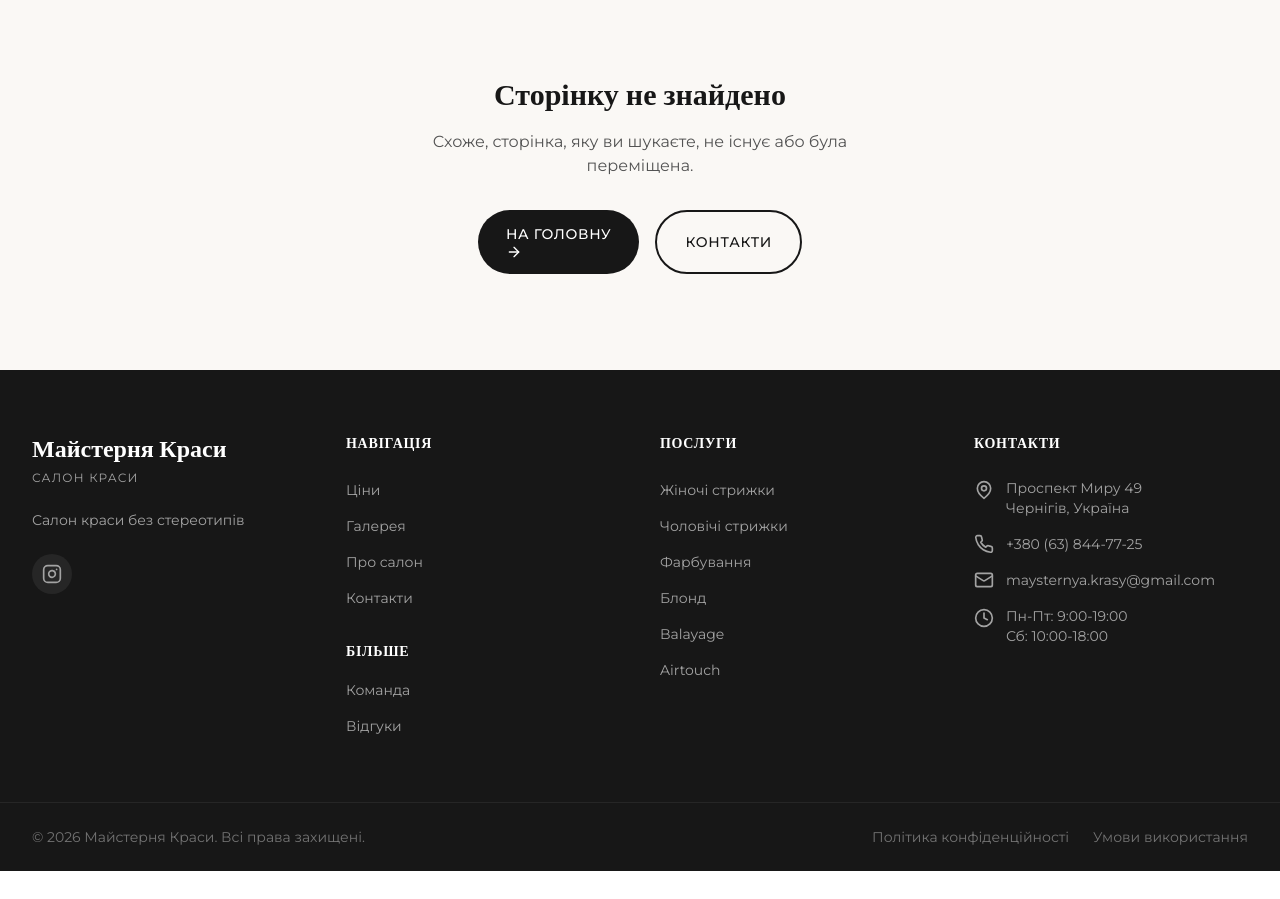
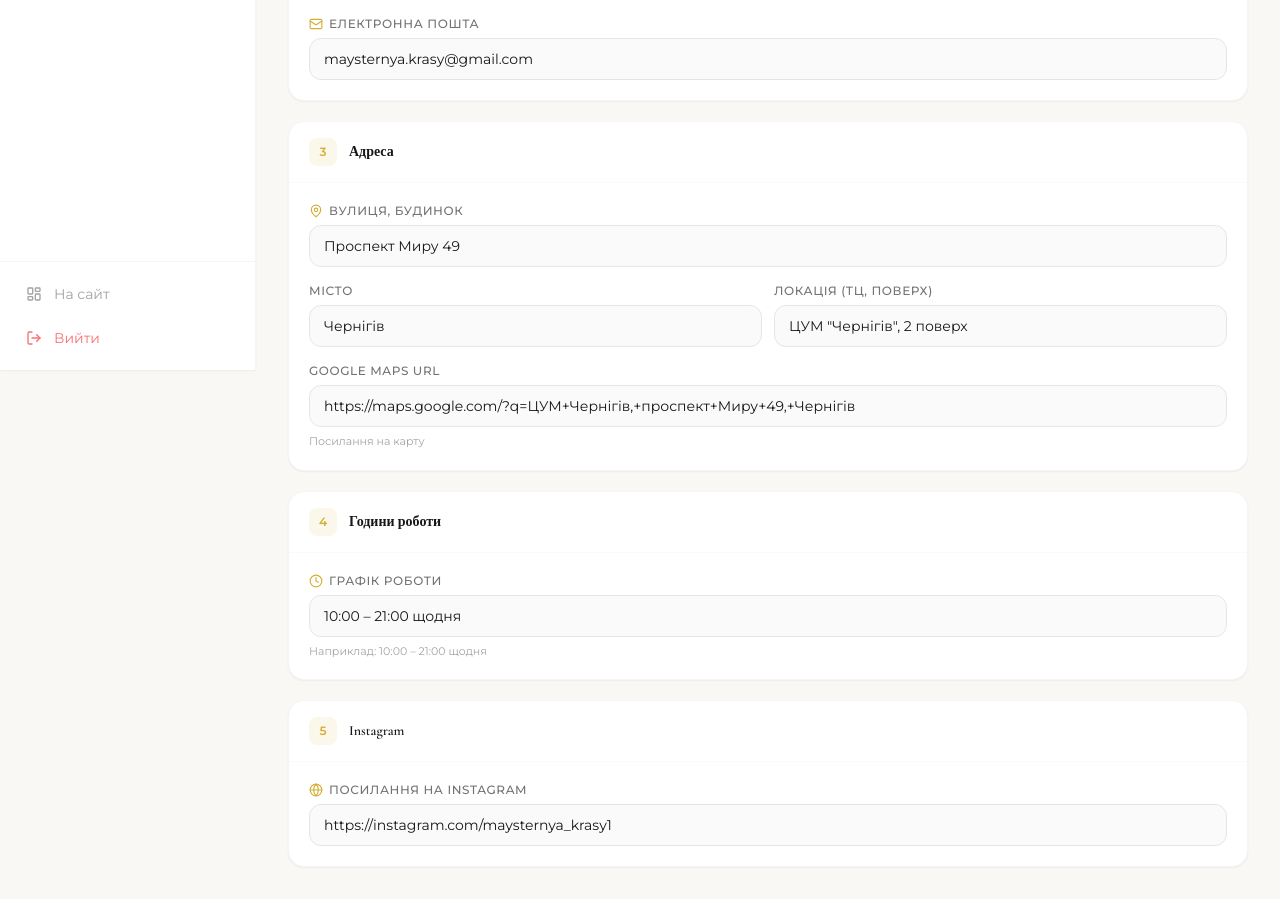
Before and after one commit to porustzi/salonkrasoti, a React (Vite) app: page /admin/contacts in a window 1280 px wide. Shown: the part 430-1329 px from the top of the page. Before the commit the page ends 1301 px from the top, so only its background shows below. Built offline with nearby package versions, Linux system fonts and the light colour scheme; no server answers; the database is empty; sample sign-in values are in the browser's storage.

Commit message:
Адмінка: правки — сайдбар, картинки категорій, додавання майстрів, редагування контактів

```diff
--- a/src/App.tsx
+++ b/src/App.tsx
@@ -53,8 +53,8 @@ function App() {
               <Route path="gallery" element={<AdminGallery />} />
               <Route path="about/about" element={<AdminAbout />} />
               <Route path="about/team" element={<AdminTeam />} />
-              <Route path="about/reviews" element={<AdminReviews />} />
-              <Route path="about/contacts" element={<AdminContacts />} />
+              <Route path="reviews" element={<AdminReviews />} />
+              <Route path="contacts" element={<AdminContacts />} />
             </Route>
             <Route path="*" element={<Layout><NotFoundPage /></Layout>} />
           </Routes>
--- a/src/data/siteContent.ts
+++ b/src/data/siteContent.ts
@@ -70,9 +70,22 @@ export interface AboutContent {
   cta: CTASectionContent
 }
 
+export interface BusinessInfoContent {
+  address: string
+  city: string
+  location: string
+  phone: string
+  email: string
+  instagram: string
+  workingHours: string
+  country: string
+  googleMapsUrl: string
+}
+
 export interface SiteContent {
   home: HomeContent
   about: AboutContent
+  businessInfo: BusinessInfoContent
 }
 
 export const defaultSiteContent: SiteContent = {
@@ -111,6 +124,17 @@ export const defaultSiteContent: SiteContent = {
       secondaryCtaText: 'Контакти',
       secondaryCtaLink: '/contacts',
     },
+  },
+  businessInfo: {
+    address: 'Проспект Миру 49',
+    city: 'Чернігів',
+    location: 'ЦУМ "Чернігів", 2 поверх',
+    phone: '+38 (063) 844-77-25',
+    email: 'maysternya.krasy@gmail.com',
+    instagram: 'https://instagram.com/maysternya_krasy1',
+    workingHours: '10:00 – 21:00 щодня',
+    country: 'Україна',
+    googleMapsUrl: 'https://maps.google.com/?q=ЦУМ+Чернігів,+проспект+Миру+49,+Чернігів',
   },
   about: {
     story: {
--- a/src/pages/ContactsPage.tsx
+++ b/src/pages/ContactsPage.tsx
@@ -1,12 +1,14 @@
 import { motion } from 'framer-motion';
 import { SEO, LocalBusinessSchema } from '../components/SEO';
 import { SectionHeading, Button, PageHero } from '../components/ui';
-import { BUSINESS_INFO } from '../config/constants';
 import { useBooking } from '../context/BookingContext';
+import { useData } from '../context/DataContext';
 import { MapPin, Phone, Mail, Clock, Instagram, Navigation } from 'lucide-react';
 
 export function ContactsPage() {
   const { openBooking } = useBooking();
+  const { data } = useData();
+  const c = data.content.businessInfo;
   return (
     <>
       <SEO
@@ -41,9 +43,9 @@ export function ContactsPage() {
                   <div>
                     <h3 className="font-medium text-neutral-900 mb-1">Адреса</h3>
                     <p className="text-neutral-600">
-                      {BUSINESS_INFO.address}<br />
-                      {BUSINESS_INFO.city}, {BUSINESS_INFO.country}<br />
-                      <span className="text-champagne">{BUSINESS_INFO.location}</span>
+                      {c.address}<br />
+                      {c.city}, {c.country}<br />
+                      <span className="text-champagne">{c.location}</span>
                     </p>
                   </div>
                 </div>
@@ -56,10 +58,10 @@ export function ContactsPage() {
                   <div>
                     <h3 className="font-medium text-neutral-900 mb-1">Телефон</h3>
                     <a
-                      href={`tel:${BUSINESS_INFO.phone}`}
+                      href={`tel:${c.phone}`}
                       className="text-neutral-600 hover:text-champagne transition-colors"
                     >
-                      {BUSINESS_INFO.phone}
+                      {c.phone}
                     </a>
                   </div>
                 </div>
@@ -72,10 +74,10 @@ export function ContactsPage() {
                   <div>
                     <h3 className="font-medium text-neutral-900 mb-1">Email</h3>
                     <a
-                      href={`mailto:${BUSINESS_INFO.email}`}
+                      href={`mailto:${c.email}`}
                       className="text-neutral-600 hover:text-champagne transition-colors"
                     >
-                      {BUSINESS_INFO.email}
+                      {c.email}
                     </a>
                   </div>
                 </div>
@@ -88,12 +90,7 @@ export function ContactsPage() {
                   <div>
                     <h3 className="font-medium text-neutral-900 mb-3">Години роботи</h3>
                     <ul className="space-y-1 text-sm">
-                      {BUSINESS_INFO.workingHours.map((wh) => (
-                        <li key={wh.day} className="flex gap-8">
-                          <span className="text-neutral-500 w-24">{wh.day}</span>
-                          <span className="text-neutral-700">{wh.hours}</span>
-                        </li>
-                      ))}
+                      <li className="text-neutral-700">{c.workingHours}</li>
                     </ul>
                   </div>
                 </div>
@@ -106,7 +103,7 @@ export function ContactsPage() {
                   <div>
                     <h3 className="font-medium text-neutral-900 mb-1">Instagram</h3>
                     <a
-                      href={BUSINESS_INFO.instagram}
+                      href={c.instagram}
                       target="_blank"
                       rel="noopener noreferrer"
                       className="text-neutral-600 hover:text-champagne transition-colors"
@@ -123,7 +120,7 @@ export function ContactsPage() {
                   Записатися онлайн
                 </Button>
                 <Button
-                  href={BUSINESS_INFO.googleMapsUrl}
+                  href={c.googleMapsUrl}
                   external
                   variant="secondary"
                 >
--- a/src/pages/admin/AdminContacts.tsx
+++ b/src/pages/admin/AdminContacts.tsx
@@ -1,11 +1,15 @@
 import { motion } from 'framer-motion'
 import { useData } from '../../context/DataContext'
-import { TextEditor, TextAreaEditor, SectionCard } from './AdminFormFields'
-import { BUSINESS_INFO } from '../../config/constants'
+import { TextEditor, SectionCard } from './AdminFormFields'
 import { MapPin, Smartphone, Mail, Clock, Globe } from 'lucide-react'
 
 export function AdminContacts() {
   const { data, updateContent } = useData()
+  const c = data.content.businessInfo
+
+  const setField = (field: string, value: string) => {
+    updateContent({ ...data.content, businessInfo: { ...c, [field]: value } })
+  }
 
   return (
     <motion.div initial={{ opacity: 0 }} animate={{ opacity: 1 }} className="space-y-5">
@@ -16,54 +20,29 @@ export function AdminContacts() {
         </div>
       </div>
 
-      <div className="bg-champagne/5 border border-champagne/20 rounded-2xl p-5 text-sm text-neutral-600">
-        Дані зберігаються в <code className="text-champagne font-mono text-xs">src/config/constants.ts</code>.
-        Для зміни телефону, email, Instagram або годин роботи — редагуйте файл constants.ts.
-      </div>
-
-      <SectionCard title="Телефон">
-        <div className="flex items-center gap-3 text-neutral-700">
-          <Smartphone className="w-4 h-4 text-champagne" />
-          {BUSINESS_INFO.phone}
-        </div>
+      <SectionCard title="Телефон" index={1}>
+        <TextEditor label="Номер телефону" value={c.phone} onChange={(v) => setField('phone', v)} icon={<Smartphone className="w-3.5 h-3.5" />} />
       </SectionCard>
 
-      <SectionCard title="Email">
-        <div className="flex items-center gap-3 text-neutral-700">
-          <Mail className="w-4 h-4 text-champagne" />
-          {BUSINESS_INFO.email}
-        </div>
+      <SectionCard title="Email" index={2}>
+        <TextEditor label="Електронна пошта" value={c.email} onChange={(v) => setField('email', v)} icon={<Mail className="w-3.5 h-3.5" />} />
       </SectionCard>
 
-      <SectionCard title="Адреса">
-        <div className="flex items-center gap-3 text-neutral-700">
-          <MapPin className="w-4 h-4 text-champagne" />
-          {BUSINESS_INFO.address}, {BUSINESS_INFO.city}, {BUSINESS_INFO.location}
+      <SectionCard title="Адреса" index={3}>
+        <TextEditor label="Вулиця, будинок" value={c.address} onChange={(v) => setField('address', v)} icon={<MapPin className="w-3.5 h-3.5" />} />
+        <div className="grid grid-cols-2 gap-3">
+          <TextEditor label="Місто" value={c.city} onChange={(v) => setField('city', v)} />
+          <TextEditor label="Локація (ТЦ, поверх)" value={c.location} onChange={(v) => setField('location', v)} />
         </div>
+        <TextEditor label="Google Maps URL" value={c.googleMapsUrl} onChange={(v) => setField('googleMapsUrl', v)} hint="Посилання на карту" />
       </SectionCard>
 
-      <SectionCard title="Години роботи">
-        <div className="flex items-center gap-3 text-neutral-700 mb-3">
-          <Clock className="w-4 h-4 text-champagne" />
-          Щодня 10:00 – 21:00
-        </div>
-        <div className="text-xs text-neutral-400 space-y-1">
-          {BUSINESS_INFO.workingHours.map((wh) => (
-            <div key={wh.day} className="flex gap-4">
-              <span className="w-24">{wh.day}</span>
-              <span>{wh.hours}</span>
-            </div>
-          ))}
-        </div>
+      <SectionCard title="Години роботи" index={4}>
+        <TextEditor label="Графік роботи" value={c.workingHours} onChange={(v) => setField('workingHours', v)} icon={<Clock className="w-3.5 h-3.5" />} hint="Наприклад: 10:00 – 21:00 щодня" />
       </SectionCard>
 
-      <SectionCard title="Instagram">
-        <div className="flex items-center gap-3 text-neutral-700">
-          <Globe className="w-4 h-4 text-champagne" />
-          <a href={BUSINESS_INFO.instagram} target="_blank" rel="noopener noreferrer" className="text-champagne hover:underline">
-            {BUSINESS_INFO.instagram}
-          </a>
-        </div>
+      <SectionCard title="Instagram" index={5}>
+        <TextEditor label="Посилання на Instagram" value={c.instagram} onChange={(v) => setField('instagram', v)} icon={<Globe className="w-3.5 h-3.5" />} />
       </SectionCard>
     </motion.div>
   )
--- a/src/pages/admin/AdminLayout.tsx
+++ b/src/pages/admin/AdminLayout.tsx
@@ -3,7 +3,7 @@ import { Outlet, useNavigate, useLocation, Link } from 'react-router-dom'
 import { useData, SyncStatus } from '../../context/DataContext'
 import { BUSINESS_INFO } from '../../config/constants'
 import {
-  Scissors, Images, Users, MessageSquare, Home,
+  Scissors, Images, Users, MessageSquare, Home, MapPin,
   LogOut, LayoutDashboard, CheckCircle, AlertCircle, Loader2, Save,
   ChevronRight, Sparkles, Clock, Menu, Info, ChevronDown
 } from 'lucide-react'
@@ -31,10 +31,10 @@ const NAV_ITEMS = [
     children: [
       { path: '/admin/about/about', label: 'Про салон' },
       { path: '/admin/about/team', label: 'Команда' },
-      { path: '/admin/about/reviews', label: 'Відгуки' },
-      { path: '/admin/about/contacts', label: 'Контакти' },
     ],
   },
+  { path: '/admin/reviews', label: 'Відгуки', icon: MessageSquare },
+  { path: '/admin/contacts', label: 'Контакти', icon: MapPin },
 ]
 
 const PAGE_TITLES: Record<string, string> = {
--- a/src/pages/admin/AdminServices.tsx
+++ b/src/pages/admin/AdminServices.tsx
@@ -1,6 +1,6 @@
 import { useData } from '../../context/DataContext'
 import { TextEditor, TextAreaEditor, SectionCard } from './AdminFormFields'
-import { Scissors, Clock, DollarSign } from 'lucide-react'
+import { Scissors, Clock, DollarSign, Image as ImageIcon } from 'lucide-react'
 import { motion } from 'framer-motion'
 
 export function AdminServices() {
@@ -39,12 +39,31 @@ export function AdminServices() {
           subtitle={`${cat.services.length} послуг`}
           index={ci + 1}
         >
+          <div className="flex gap-4 items-start">
+            <div className="w-32 h-24 rounded-xl overflow-hidden flex-shrink-0 bg-neutral-100">
+              {cat.image ? (
+                <img src={cat.image} alt={cat.title} className="w-full h-full object-cover" />
+              ) : (
+                <div className="w-full h-full flex items-center justify-center text-neutral-400">
+                  <ImageIcon className="w-6 h-6" />
+                </div>
+              )}
+            </div>
+            <div className="flex-1 space-y-3">
               <TextEditor
                 label="Назва категорії"
                 value={cat.title}
                 onChange={(v) => updateCatField(ci, 'title', v)}
                 icon={<Scissors className="w-3.5 h-3.5" />}
               />
+              <TextEditor
+                label="URL картинки"
+                value={cat.image}
+                onChange={(v) => updateCatField(ci, 'image', v)}
+                icon={<ImageIcon className="w-3 h-3" />}
+              />
+            </div>
+          </div>
           <TextAreaEditor
             label="Опис категорії"
             value={cat.description}
--- a/src/pages/admin/AdminTeam.tsx
+++ b/src/pages/admin/AdminTeam.tsx
@@ -1,7 +1,9 @@
 import { useData } from '../../context/DataContext'
 import { TextEditor, SectionCard } from './AdminFormFields'
 import { motion } from 'framer-motion'
-import { User } from 'lucide-react'
+import { User, Plus, Trash2, GripVertical } from 'lucide-react'
+
+let nextId = Date.now()
 
 export function AdminTeam() {
   const { data, updateTeam } = useData()
@@ -12,6 +14,27 @@ export function AdminTeam() {
     updateTeam(next)
   }
 
+  const addMember = () => {
+    updateTeam([
+      ...members,
+      {
+        id: String(nextId++),
+        name: '',
+        position: '',
+        experience: '',
+        specializations: [],
+        certificates: [],
+        instagram: '',
+        image: '',
+      },
+    ])
+  }
+
+  const removeMember = (idx: number) => {
+    if (members.length <= 1) return
+    updateTeam(members.filter((_, i) => i !== idx))
+  }
+
   return (
     <motion.div initial={{ opacity: 0 }} animate={{ opacity: 1 }} className="space-y-5">
       <div className="flex items-center justify-between">
@@ -19,8 +42,17 @@ export function AdminTeam() {
           <h2 className="text-lg font-heading font-semibold text-neutral-900">Команда</h2>
           <p className="text-sm text-neutral-500">Майстри та співробітники салону</p>
         </div>
-        <div className="text-xs text-neutral-400 bg-white px-3 py-1.5 rounded-lg border border-neutral-200">
-          {members.length} майстрів
+        <div className="flex items-center gap-3">
+          <button
+            onClick={addMember}
+            className="inline-flex items-center gap-2 px-4 py-2.5 bg-neutral-900 text-white rounded-xl text-sm font-medium hover:bg-neutral-800 transition-all shadow-sm"
+          >
+            <Plus className="w-4 h-4" />
+            Додати майстра
+          </button>
+          <div className="text-xs text-neutral-400 bg-white px-3 py-1.5 rounded-lg border border-neutral-200">
+            {members.length} майстрів
+          </div>
         </div>
       </div>
 
@@ -31,8 +63,9 @@ export function AdminTeam() {
             initial={{ opacity: 0, y: 10 }}
             animate={{ opacity: 1, y: 0 }}
             transition={{ delay: i * 0.05 }}
+            layout
           >
-            <SectionCard title={m.name} subtitle={m.position}>
+            <SectionCard title={m.name || 'Новий майстер'} subtitle={m.position}>
               <div className="flex items-start gap-4">
                 <div className="w-16 h-16 rounded-xl overflow-hidden bg-neutral-100 flex-shrink-0">
                   {m.image ? (
@@ -53,6 +86,16 @@ export function AdminTeam() {
                 <TextEditor label="Instagram" value={m.instagram} onChange={(v) => updateMember(i, 'instagram', v)} />
               </div>
               <TextEditor label="Фото URL" value={m.image} onChange={(v) => updateMember(i, 'image', v)} />
+              <div className="flex justify-end pt-2">
+                <button
+                  onClick={() => removeMember(i)}
+                  disabled={members.length <= 1}
+                  className="flex items-center gap-1.5 text-xs text-red-400 hover:text-red-500 disabled:opacity-30 transition-colors"
+                >
+                  <Trash2 className="w-3.5 h-3.5" />
+                  Видалити
+                </button>
+              </div>
             </SectionCard>
           </motion.div>
         ))}
```
Lines whose indentation alone changed are shown as unchanged.
